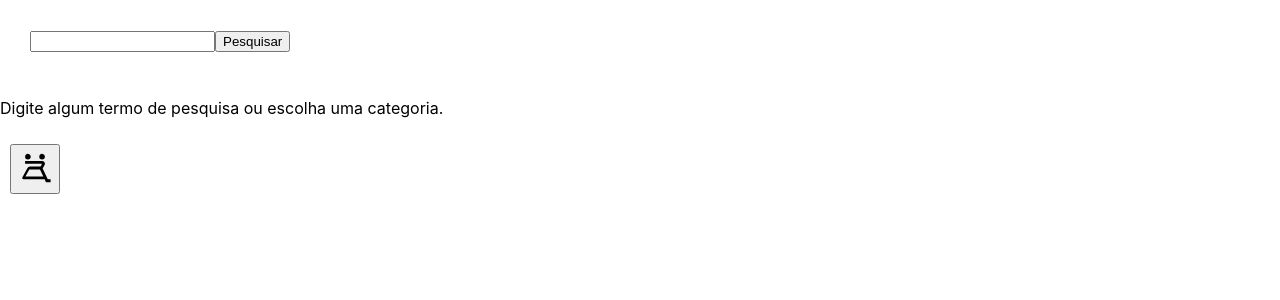
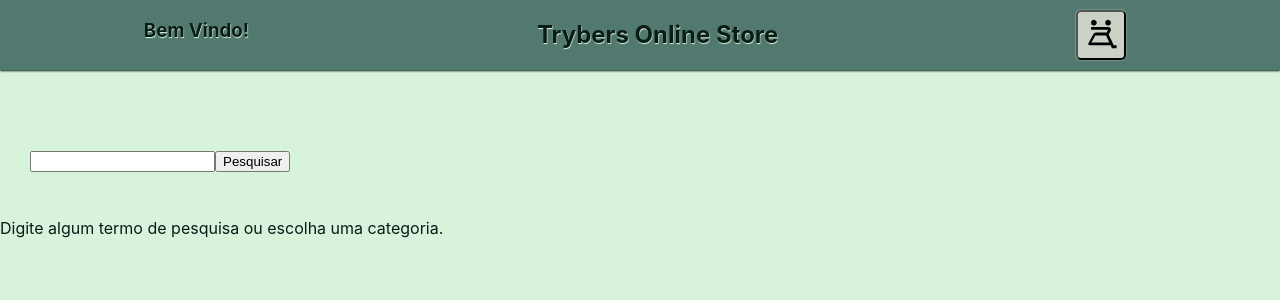
Before and after one commit to pereiravinao/frontend-online-store, a React (Create React App) app: page / in a window 1280 px wide. Shown: the top 300 px of the page. Built offline with nearby package versions, Linux system fonts and the light colour scheme; no server answers.

Commit message:
Header criado e nome da página no browser mudado

```diff
--- a/public/index.html
+++ b/public/index.html
@@ -24,7 +24,7 @@
       work correctly both with client-side routing and a non-root public URL.
       Learn how to configure a non-root public URL by running `npm run build`.
     -->
-    <title>React App</title>
+    <title>Online Store</title>
   </head>
   <body>
     <noscript>You need to enable JavaScript to run this app.</noscript>
--- a/src/App.js
+++ b/src/App.js
@@ -1,8 +1,7 @@
 import React, { Component } from 'react';
-import './App.css';
+import './styles/App.css';
 import { BrowserRouter, Route, Switch } from 'react-router-dom';
 import InitialMsg from './components/InitialMsg';
-import ButtonListCart from './components/ButtonListCart';
 import CartItems from './pages/CartItems';
 import CategoriesBar from './components/CategoriesBar';
 import {
@@ -11,6 +10,7 @@ import {
 import ListProducts from './components/ListProducts';
 import Product from './pages/Product';
 import Checkout from './pages/Checkout';
+import Header from './components/Header';
 
 class App extends Component {
   constructor() {
@@ -112,6 +112,7 @@ class App extends Component {
               path="/"
               render={ () => (
                 <>
+                  <Header />
                   <div>
                     { loaded && <CategoriesBar
                       items={ categoriesBar }
@@ -121,7 +122,6 @@ class App extends Component {
                   <div>
                     <nav>
                       <InitialMsg callback={ this.searchItems } condition={ searched } />
-                      <ButtonListCart />
                     </nav>
                     { searched && (
                       <ListProducts
--- /dev/null
+++ b/src/components/Header.jsx
@@ -0,0 +1,16 @@
+import React from 'react';
+import ButtonListCart from './ButtonListCart';
+import '../styles/Header.css';
+// import PropTypes from 'prop-types';
+
+export default class Header extends React.Component {
+  render() {
+    return (
+      <header>
+        <h3>Bem Vindo!</h3>
+        <h2>Trybers Online Store</h2>
+        <ButtonListCart />
+      </header>
+    );
+  }
+}
--- a/src/App.css
+++ b/src/styles/App.css
@@ -2,8 +2,14 @@
   text-align: center;
 }
 
+body {
+  background-color: #d8f3dc;
+  color: #091c15
+}
+
 main {
   display: flex;
+  margin-top: 15vh;
 }
 
 ul li {
--- /dev/null
+++ b/src/styles/Header.css
@@ -0,0 +1,26 @@
+header {
+  background-color: #52796f;
+  box-shadow: 0px 0.5px 2px #091c15;
+  display: flex;
+  justify-content: space-around;
+  position: fixed;
+  text-shadow: 0.5px 0.5px 1px #d8f3dc;
+  top: 0;
+  width: 100%;
+}
+
+header .cart-button {
+  background-color: #cad2c5;
+  border-radius: 10%;
+  box-shadow: 0 0 1.5px #d8f3dc;
+}
+
+header .cart-button:hover {
+  box-shadow: 0 0 2.5px #d8f3dc;
+  opacity: 0.95;
+}
+
+header .cart-button:active {
+  box-shadow: 0 0 3px #d8f3dc;
+  opacity: 0.85;
+}
```
